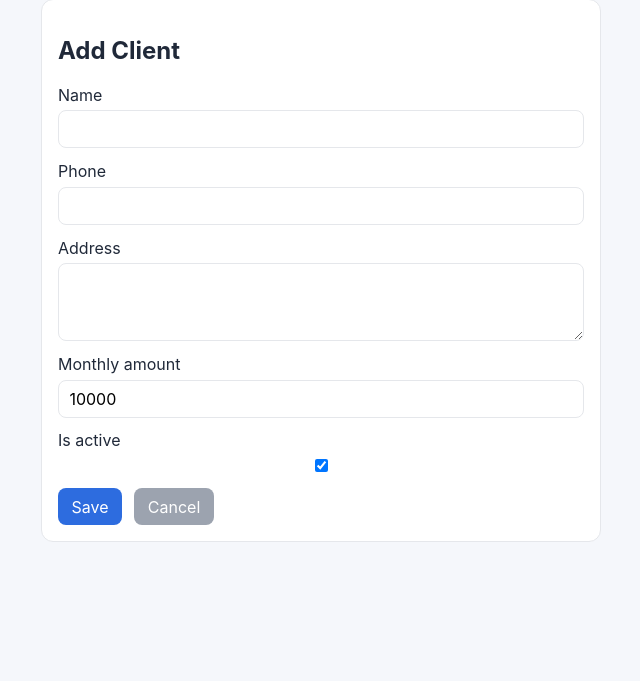
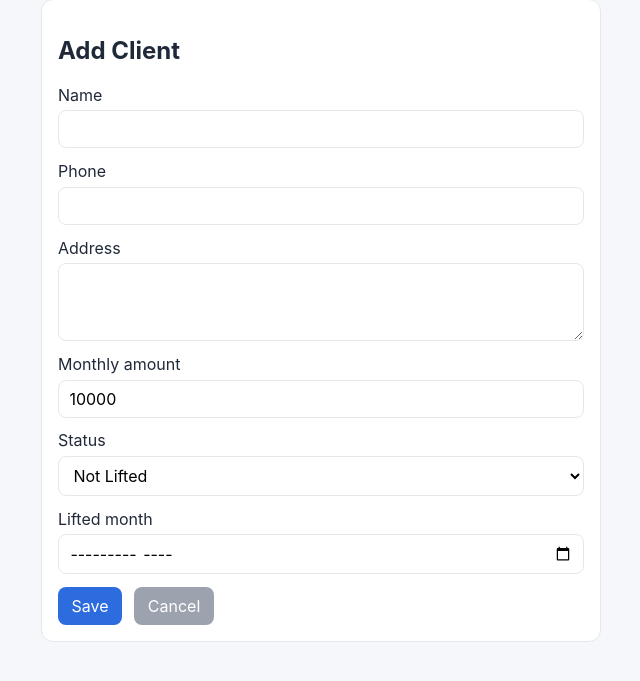
Before and after one commit to Uday00776/FinanceManager, a Django app: page /clients/add/ in a window 1280 px wide. Shown: the part 74-755 px from the top of the page, without its empty margins (49-689 px from the left). Run offline with Django 5.2, Linux system fonts and the light colour scheme.

Commit message:
added lifted or not lifted functionality

```diff
--- a/FinanceManager/chitfund/admin.py
+++ b/FinanceManager/chitfund/admin.py
@@ -5,8 +5,8 @@ from .models import Client, MonthlyPayment
 
 @admin.register(Client)
 class ClientAdmin(admin.ModelAdmin):
-    list_display = ("name", "phone", "monthly_amount", "is_active", "joined_date")
-    list_filter = ("is_active", "joined_date")
+    list_display = ("name", "phone", "monthly_amount", "status", "lifted_month", "joined_date")
+    list_filter = ("status", "joined_date")
     search_fields = ("name", "phone")
 
 
--- a/FinanceManager/chitfund/forms.py
+++ b/FinanceManager/chitfund/forms.py
@@ -18,10 +18,26 @@ class ClientForm(forms.ModelForm):
 
     class Meta:
         model = Client
-        fields = ["name", "phone", "address", "monthly_amount", "is_active"]
+        fields = ["name", "phone", "address", "monthly_amount", "status", "lifted_month"]
         widgets = {
             "address": forms.Textarea(attrs={"rows": 3}),
+            "lifted_month": forms.DateInput(attrs={"type": "month"}, format="%Y-%m"),
         }
+
+    def __init__(self, *args, **kwargs):
+        super().__init__(*args, **kwargs)
+        self.fields["lifted_month"].input_formats = ["%Y-%m", "%Y-%m-%d"]
+
+    def clean(self):
+        cleaned_data = super().clean()
+        status = cleaned_data.get("status")
+        lifted_month = cleaned_data.get("lifted_month")
+
+        if status == Client.LiftStatus.LIFTED and not lifted_month:
+            self.add_error("lifted_month", "Lifting month is required for lifted clients.")
+        if status == Client.LiftStatus.NOT_LIFTED:
+            cleaned_data["lifted_month"] = None
+        return cleaned_data
 
 
 class MonthSelectionForm(forms.Form):
--- a/FinanceManager/chitfund/models.py
+++ b/FinanceManager/chitfund/models.py
@@ -3,10 +3,21 @@ from django.utils import timezone
 
 
 class Client(models.Model):
+    class LiftStatus(models.TextChoices):
+        NOT_LIFTED = "NOT_LIFTED", "Not Lifted"
+        LIFTED = "LIFTED", "Lifted"
+
     name = models.CharField(max_length=120)
     phone = models.CharField(max_length=15)
     address = models.TextField()
-    is_active = models.BooleanField(default=True)
+    status = models.CharField(
+        max_length=20, choices=LiftStatus.choices, default=LiftStatus.NOT_LIFTED
+    )
+    lifted_month = models.DateField(
+        null=True,
+        blank=True,
+        help_text="Set as first day of month. Example: 2026-03-01.",
+    )
     joined_date = models.DateField(default=timezone.localdate)
     monthly_amount = models.DecimalField(max_digits=10, decimal_places=2, default=10000)
     created_at = models.DateTimeField(auto_now_add=True)
--- a/FinanceManager/chitfund/views.py
+++ b/FinanceManager/chitfund/views.py
@@ -25,20 +25,28 @@ def _parse_month(month_param):
         return _first_day_of_current_month()
 
 
+def _payable_amount_for_month(client, payment_month):
+    if (
+        client.status == Client.LiftStatus.LIFTED
+        and client.lifted_month
+        and payment_month > client.lifted_month
+    ):
+        return Decimal("12000")
+    return client.monthly_amount
+
+
 def dashboard(request):
     selected_month = _parse_month(request.GET.get("month"))
-    active_clients = Client.objects.filter(is_active=True)
+    clients = Client.objects.all()
 
-    for client in active_clients:
+    for client in clients:
         MonthlyPayment.objects.get_or_create(
             client=client,
             month=selected_month,
             defaults={"status": MonthlyPayment.PaymentStatus.UNPAID, "amount_paid": 0},
         )
 
-    payments = MonthlyPayment.objects.filter(
-        month=selected_month, client__is_active=True
-    ).select_related("client")
+    payments = MonthlyPayment.objects.filter(month=selected_month).select_related("client")
     stats = payments.aggregate(
         total_clients=Count("id"),
         paid_clients=Count("id", filter=Q(status=MonthlyPayment.PaymentStatus.PAID)),
@@ -50,7 +58,10 @@ def dashboard(request):
     paid_clients = stats["paid_clients"] or 0
     unpaid_clients = stats["unpaid_clients"] or 0
     total_collected = stats["total_collected"] or Decimal("0")
-    expected_amount = active_clients.aggregate(total=Sum("monthly_amount"))["total"] or Decimal("0")
+    expected_amount = sum(
+        (_payable_amount_for_month(payment.client, selected_month) for payment in payments),
+        start=Decimal("0"),
+    )
     pending_amount = expected_amount - total_collected
 
     context = {
@@ -76,7 +87,8 @@ def client_list(request):
         "name": "name",
         "phone": "phone",
         "monthly_amount": "monthly_amount",
-        "is_active": "is_active",
+        "status": "status",
+        "lifted_month": "lifted_month",
         "joined_date": "joined_date",
     }
     sort_field = allowed_sort_fields.get(sort_by, "name")
@@ -127,13 +139,14 @@ def client_edit(request, client_id):
 @require_POST
 def toggle_payment_status(request, payment_id):
     payment = get_object_or_404(MonthlyPayment, id=payment_id)
+    payable_amount = _payable_amount_for_month(payment.client, payment.month)
     if payment.status == MonthlyPayment.PaymentStatus.PAID:
         payment.status = MonthlyPayment.PaymentStatus.UNPAID
         payment.amount_paid = 0
         payment.paid_date = None
     else:
         payment.status = MonthlyPayment.PaymentStatus.PAID
-        payment.amount_paid = payment.client.monthly_amount
+        payment.amount_paid = payable_amount
         payment.paid_date = date.today()
     payment.save()
     return redirect(f"{request.META.get('HTTP_REFERER', '/')}")
```
Also changed, not shown: FinanceManager/templates/chitfund/client_list.html (+7 -4 lines), FinanceManager/templates/chitfund/dashboard.html (+11 -1 lines), FinanceManager/chitfund/migrations/0003_remove_client_is_active_client_lifted_month_and_more.py (added), FinanceManager/db.sqlite3.
